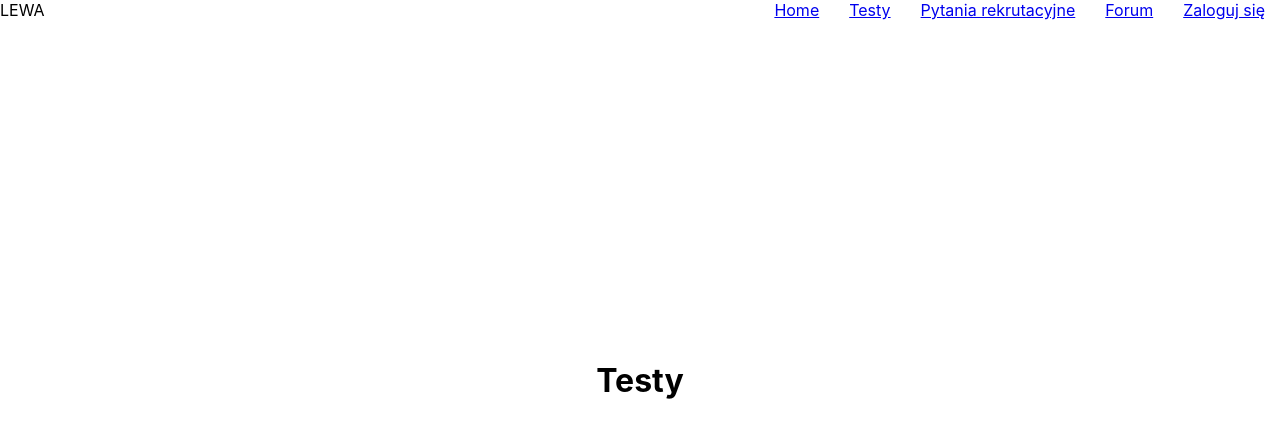
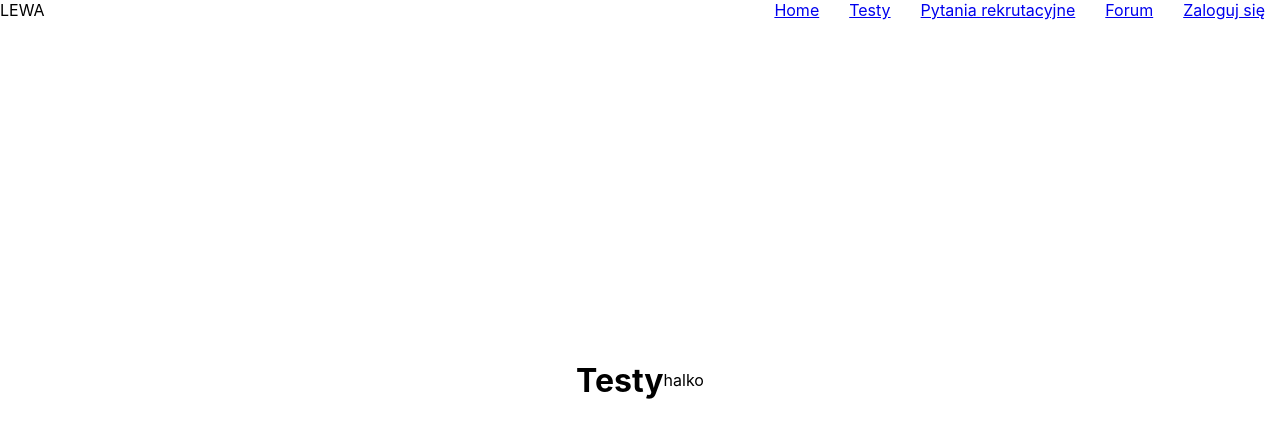
Before and after one commit to ISAKids4Ever/RecruitmentApp, a React (Create React App) app: page /testy in a window 1280 px wide. Shown: the top 438 px of the page. Built offline with nearby package versions, Linux system fonts and the light colour scheme; no server answers.

Commit message:
testing commit

```diff
--- a/src/screens/Tests.js
+++ b/src/screens/Tests.js
@@ -6,6 +6,7 @@ function View1() {
   return (
    <div className={styles.mainDiv1}>
        <h1>Testy</h1>
+       halko
    </div>
   );
 }
```
